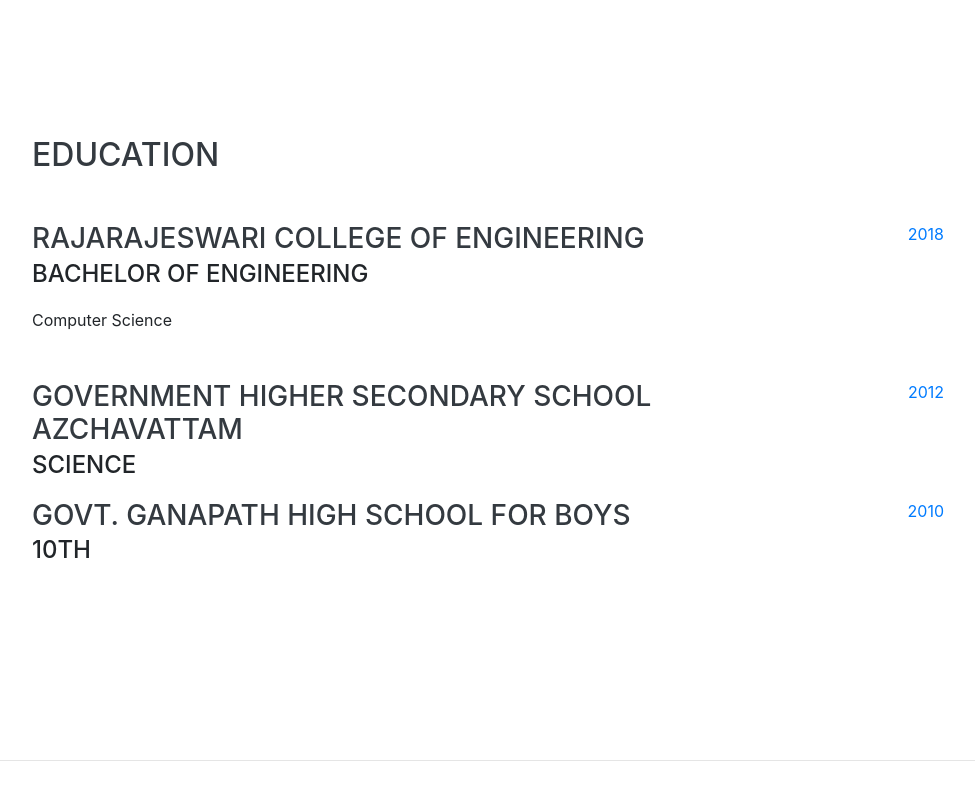
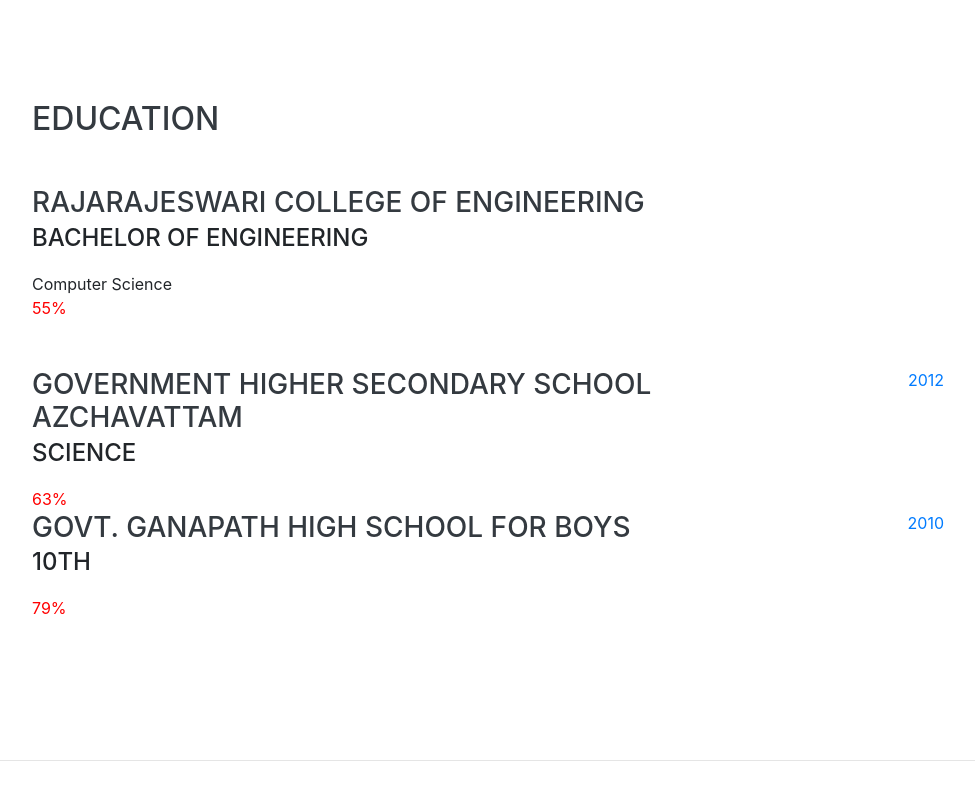
Before and after one commit to loshith/loshith.github.io, a website with bundled scripts: page index.html in a window 1280 px wide. Shown: the part 841-1641 px from the top of the page, without its empty margins (288-1263 px from the left). Built offline with nearby package versions, Linux system fonts and the light colour scheme; a web font is replaced by a local one.

Commit message:
some file changed

```diff
--- a/index.html
+++ b/index.html
@@ -151,11 +151,12 @@
             <h3 class="mb-0">RajaRajeswari College of Engineering</h3>
             <div class="subheading mb-3">Bachelor of Engineering</div>
             <div>Computer Science  </div>
-           <!-- <p>GPA: 3.23</p>-->
+           <div><span style="color:red">55%</span></div>
+            <!-- <p>GPA: 3.23</p>-->
           </div>
-          <div class="resume-date text-md-right">
+         <!-- <div class="resume-date text-md-right">
             <span class="text-primary">2018</span>
-          </div>
+          </div>-->
         </div>
 
         <div class="resume-item d-flex flex-column flex-md-row justify-content-between">
@@ -163,6 +164,7 @@
             <h3 class="mb-0">Government Higher Secondary School Azchavattam</h3>
             <div class="subheading mb-3">Science</div>
            <!-- <p>GPA: 3.56</p>-->
+           <div><span style="color:red">63%</span></div>
           </div>
           <div class="resume-date text-md-right">
             <span class="text-primary"> 2012</span>
@@ -173,6 +175,7 @@
           <h3 class="mb-0">Govt. Ganapath High School for Boys</h3>
           <div class="subheading mb-3">10th</div>
          <!-- <p>GPA: 3.56</p>-->
+         <div><span style="color:red">79%</span></div>
         </div>
         <div class="resume-date text-md-right">
           <span class="text-primary"> 2010</span>
```
